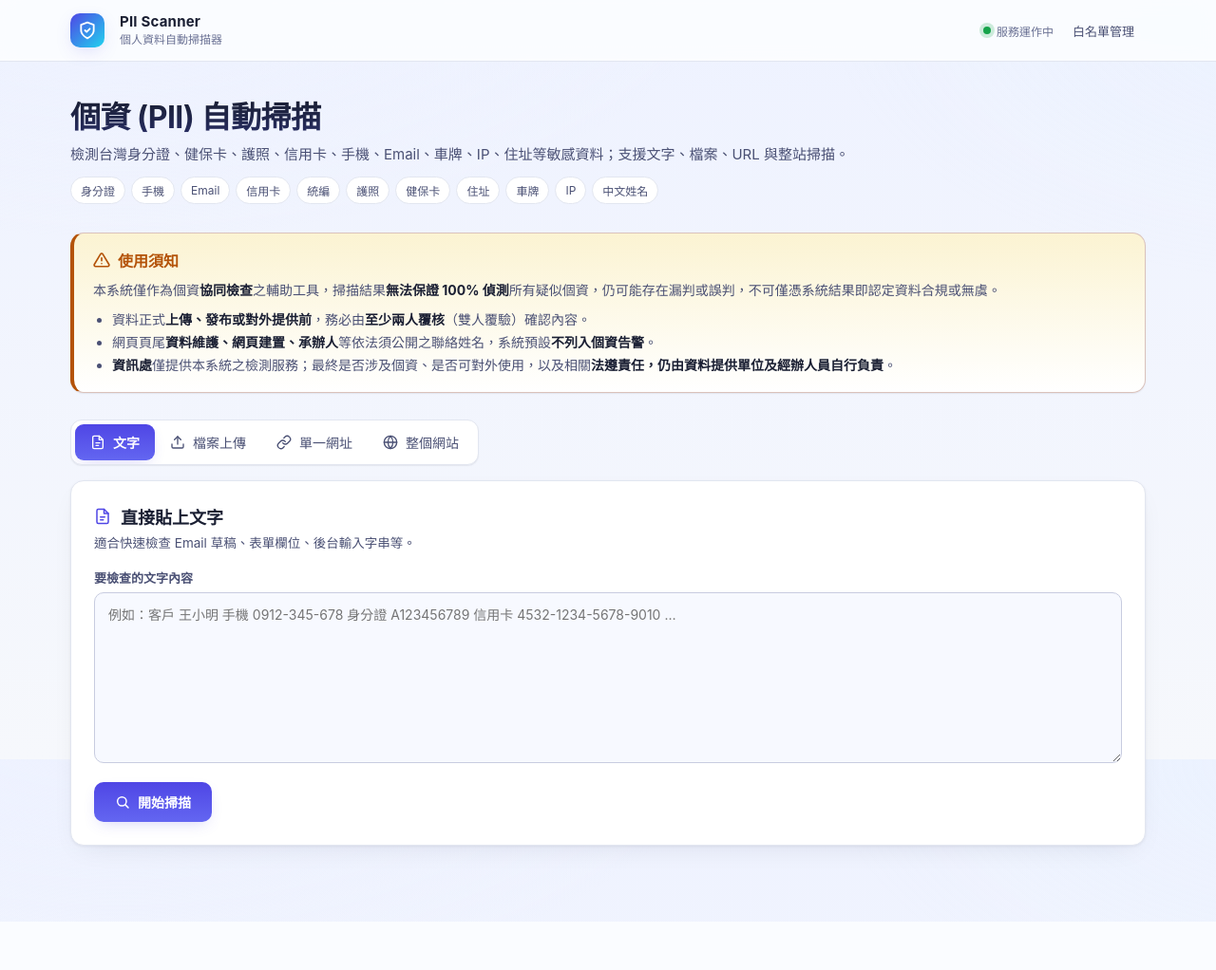
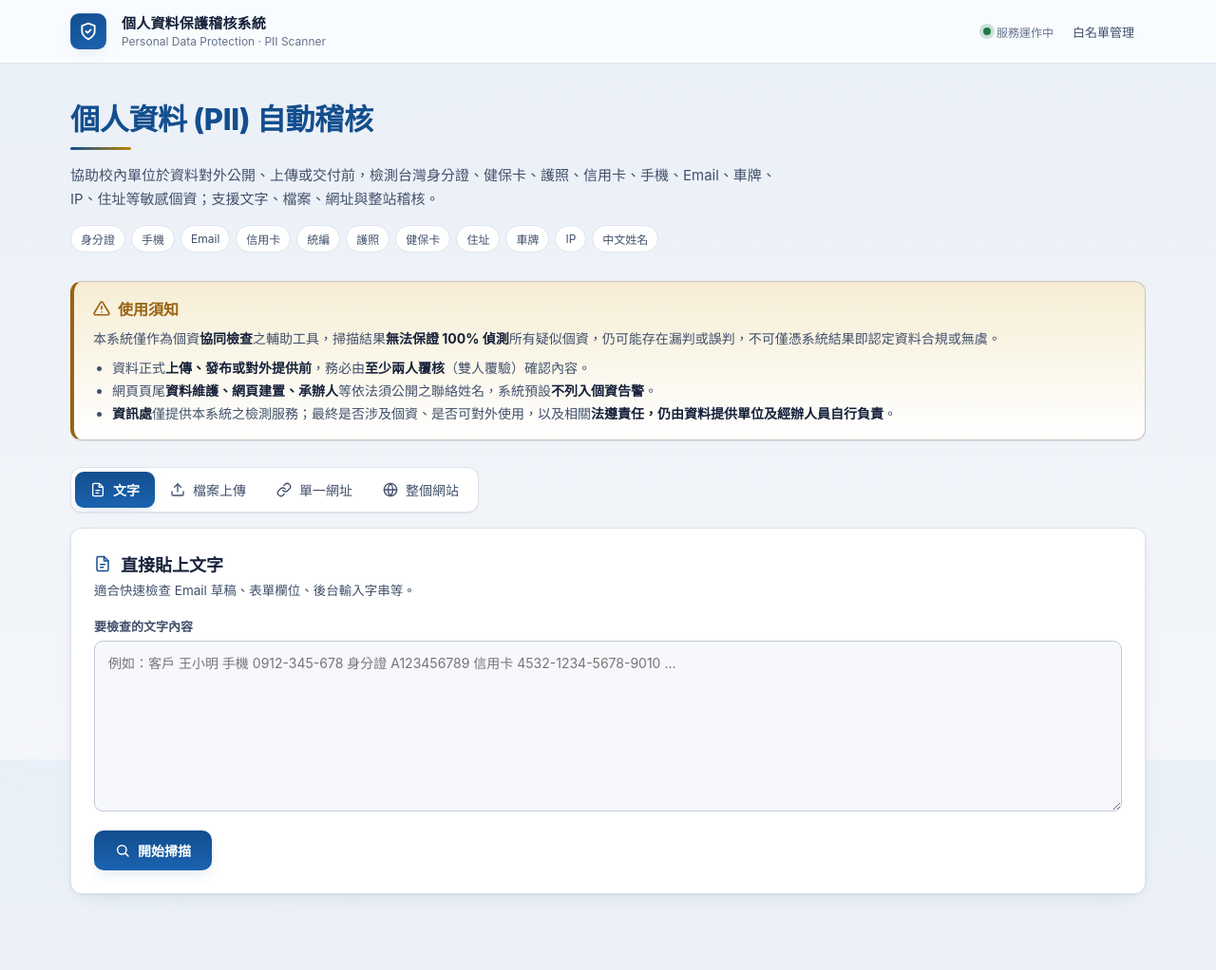
Before and after one commit to HansChung/pii-scanner, a FastAPI app: page / in a window 1280 px wide. Shown: the whole page at 95% size. Before the commit the page ends 971 px from the top, so only its background shows below. Run offline with FastAPI, Linux system fonts and the light colour scheme.

Commit message:
style: 配色改為大學端學術系統風格（學院深藍 + 學術金）
- 主色由靛紫 (indigo #4f46e5) 改為穩重的學院深藍 (#134e8e)
- 標題改純色深藍 + 藍金 accent 底線，去除花俏漸層
- 背景與卡片改中性冷灰白，降低 SaaS 商業感
- 品牌名稱改為「個人資料保護稽核系統」，hero 文案改學術語氣
- logo 漸層去除鮮 cyan，改藍色系；分頁標題更新
- index.html 與 admin.html 配色一致；深色模式同步調整
- 嚴重度色票（紅/橘/黃/藍）維持國際慣例不變

Co-authored-by: Hans Chung <sunboy1120@gmail.com>

```diff
--- a/pii_scanner/web/templates/index.html
+++ b/pii_scanner/web/templates/index.html
@@ -3,63 +3,66 @@
 <head>
 <meta charset="utf-8">
 <meta name="viewport" content="width=device-width,initial-scale=1">
-<title>個資掃描器 PII Scanner</title>
+<title>個人資料保護稽核系統 — PII Scanner</title>
 <style>
   :root {
     color-scheme: light dark;
-    --bg: #f4f6fb;
-    --bg-grad-1: #eef2ff;
-    --bg-grad-2: #f6f8fc;
+    /* 學術系統配色：以穩重的學院深藍 (academic navy) 為主色 */
+    --bg: #f3f5f9;
+    --bg-grad-1: #eaf0f7;
+    --bg-grad-2: #f4f6fa;
     --surface: #ffffff;
-    --surface-2: #f7f9ff;
-    --surface-inset: #f1f4fb;
-    --border: #e2e6f0;
-    --border-strong: #c8cce0;
-    --text: #1a1f33;
-    --text-soft: #4a5074;
-    --text-mute: #6a7194;
-    --brand: #4f46e5;
-    --brand-2: #6366f1;
-    --brand-soft: #eef2ff;
-    --brand-ring: rgba(79, 70, 229, .25);
-    --critical: #dc2626; --critical-bg: #fee2e2; --critical-soft: #fef2f2;
-    --high: #ea580c;    --high-bg: #ffedd5;    --high-soft: #fff7ed;
-    --medium: #ca8a04;  --medium-bg: #fef3c7;  --medium-soft: #fffbeb;
-    --low: #2563eb;     --low-bg: #dbeafe;     --low-soft: #eff6ff;
-    --ok: #16a34a; --ok-bg: #dcfce7;
-    --warn: #b45309; --warn-bg: #fef3c7;
-    --err: #b91c1c; --err-bg: #fee2e2;
-    --shadow-sm: 0 1px 2px rgba(15, 23, 42, .04), 0 1px 1px rgba(15, 23, 42, .03);
-    --shadow: 0 1px 3px rgba(15, 23, 42, .06), 0 10px 30px -12px rgba(15, 23, 42, .10);
-    --shadow-lg: 0 8px 24px -8px rgba(79, 70, 229, .18), 0 30px 60px -30px rgba(15, 23, 42, .25);
-    --radius: 14px;
-    --radius-sm: 10px;
+    --surface-2: #f6f8fc;
+    --surface-inset: #eef2f8;
+    --border: #dde3ee;
+    --border-strong: #c2cbdb;
+    --text: #16213a;
+    --text-soft: #41506b;
+    --text-mute: #66738e;
+    --brand: #134e8e;       /* 學院深藍 */
+    --brand-2: #1a63b0;     /* 輔助藍 */
+    --brand-soft: #e9f0f9;
+    --brand-ring: rgba(19, 78, 142, .22);
+    --accent: #b8860b;      /* 學術金（點綴用） */
+    --critical: #c0322b; --critical-bg: #fbe3e1; --critical-soft: #fdf2f1;
+    --high: #c2691c;    --high-bg: #fbe9d6;    --high-soft: #fdf6ee;
+    --medium: #a87a16;  --medium-bg: #f9eecb;  --medium-soft: #fdf8ea;
+    --low: #2f6fb0;     --low-bg: #dde9f6;     --low-soft: #eef4fb;
+    --ok: #1d7a47; --ok-bg: #dcf0e4;
+    --warn: #9a6213; --warn-bg: #f8eccb;
+    --err: #a82a23; --err-bg: #fbe3e1;
+    --shadow-sm: 0 1px 2px rgba(16, 33, 58, .05), 0 1px 1px rgba(16, 33, 58, .04);
+    --shadow: 0 1px 3px rgba(16, 33, 58, .07), 0 8px 24px -14px rgba(16, 33, 58, .18);
+    --shadow-lg: 0 6px 18px -10px rgba(19, 78, 142, .22), 0 24px 50px -28px rgba(16, 33, 58, .30);
+    --radius: 12px;
+    --radius-sm: 9px;
     --radius-pill: 999px;
   }
   @media (prefers-color-scheme: dark) {
     :root {
-      --bg: #0b1020;
-      --bg-grad-1: #11173a;
-      --bg-grad-2: #0b1020;
-      --surface: #151b34;
-      --surface-2: #1b223e;
-      --surface-inset: #11172e;
-      --border: #2b3357;
-      --border-strong: #3a4374;
-      --text: #e6e8f5;
-      --text-soft: #b0b6d4;
-      --text-mute: #8a90b3;
-      --brand: #818cf8;
-      --brand-2: #a5b4fc;
-      --brand-soft: #1f244a;
-      --brand-ring: rgba(129, 140, 248, .35);
-      --critical-bg: #3a1818; --critical-soft: #2a1212;
-      --high-bg: #3a2410; --high-soft: #281708;
-      --medium-bg: #36280f; --medium-soft: #2a1f0b;
-      --low-bg: #16224a; --low-soft: #0f1936;
-      --ok-bg: #0d2818; --warn-bg: #36280f; --err-bg: #3a1818;
-      --shadow: 0 1px 3px rgba(0,0,0,.4), 0 10px 30px -12px rgba(0,0,0,.55);
-      --shadow-lg: 0 8px 24px -8px rgba(129, 140, 248, .25), 0 30px 60px -30px rgba(0,0,0,.6);
+      --bg: #0a111e;
+      --bg-grad-1: #0e1c30;
+      --bg-grad-2: #0a111e;
+      --surface: #121d30;
+      --surface-2: #16243a;
+      --surface-inset: #0f1a2c;
+      --border: #243a55;
+      --border-strong: #335074;
+      --text: #e3e9f2;
+      --text-soft: #aab8cc;
+      --text-mute: #8593a8;
+      --brand: #5b9bd5;
+      --brand-2: #7fb3e0;
+      --brand-soft: #142840;
+      --brand-ring: rgba(91, 155, 213, .32);
+      --accent: #d4af5a;
+      --critical-bg: #381616; --critical-soft: #281010;
+      --high-bg: #38230f; --high-soft: #271607;
+      --medium-bg: #34270e; --medium-soft: #281e0a;
+      --low-bg: #142840; --low-soft: #0e1d31;
+      --ok-bg: #0c2719; --warn-bg: #34270e; --err-bg: #381616;
+      --shadow: 0 1px 3px rgba(0,0,0,.45), 0 10px 30px -14px rgba(0,0,0,.6);
+      --shadow-lg: 0 6px 18px -10px rgba(91, 155, 213, .25), 0 24px 50px -28px rgba(0,0,0,.65);
     }
   }
   * { box-sizing: border-box; }
@@ -70,8 +73,7 @@
     margin: 0;
     color: var(--text);
     background:
-      radial-gradient(1200px 600px at 10% -10%, var(--brand-soft) 0%, transparent 55%),
-      radial-gradient(900px 500px at 110% 0%, #e0f2fe33 0%, transparent 60%),
+      radial-gradient(1100px 520px at 12% -12%, var(--brand-soft) 0%, transparent 52%),
       linear-gradient(180deg, var(--bg-grad-1) 0%, var(--bg-grad-2) 100%);
     background-attachment: fixed;
     min-height: 100%;
@@ -97,12 +99,13 @@
     max-width: 1180px; margin: 0 auto;
   }
   .brand-mark {
-    width: 36px; height: 36px; border-radius: 10px;
-    background: linear-gradient(135deg, var(--brand) 0%, #22d3ee 100%);
+    width: 38px; height: 38px; border-radius: 9px;
+    background: linear-gradient(160deg, var(--brand) 0%, var(--brand-2) 100%);
     display: grid; place-items: center; color: white;
-    box-shadow: 0 6px 20px -6px var(--brand-ring);
+    box-shadow: 0 6px 18px -8px var(--brand-ring);
+    border: 1px solid color-mix(in oklab, var(--brand) 40%, white 10%);
   }
-  .brand-text { line-height: 1.1; }
+  .brand-text { line-height: 1.15; }
   .brand-text strong { font-size: 15px; font-weight: 700; letter-spacing: .2px; }
   .brand-text small { color: var(--text-mute); font-size: 12px; }
   .topbar nav { margin-left: auto; display: flex; gap: 8px; align-items: center; }
@@ -124,11 +127,15 @@
     padding: 40px 0 8px;
   }
   header.hero h1 {
-    margin: 0 0 8px; font-size: 32px; line-height: 1.2; letter-spacing: -.5px;
-    background: linear-gradient(180deg, var(--text) 0%, color-mix(in oklab, var(--text) 70%, var(--brand)) 100%);
-    -webkit-background-clip: text; background-clip: text; color: transparent;
+    margin: 0 0 10px; font-size: 31px; line-height: 1.22; letter-spacing: -.3px;
+    color: var(--brand);
+    font-weight: 800;
   }
-  header.hero p { margin: 0; color: var(--text-soft); font-size: 15px; }
+  .hero-rule {
+    width: 64px; height: 3px; border-radius: 3px; margin: 0 0 14px;
+    background: linear-gradient(90deg, var(--brand) 0%, var(--accent) 100%);
+  }
+  header.hero p { margin: 0; color: var(--text-soft); font-size: 15px; line-height: 1.7; max-width: 760px; }
   .chips { margin-top: 14px; display: flex; flex-wrap: wrap; gap: 6px; }
   .chip {
     display: inline-flex; align-items: center; gap: 6px;
@@ -552,8 +559,8 @@
       <svg width="20" height="20" viewBox="0 0 24 24" fill="none" stroke="currentColor" stroke-width="2.2" stroke-linecap="round" stroke-linejoin="round"><path d="M12 22s8-4 8-10V5l-8-3-8 3v7c0 6 8 10 8 10z"/><path d="m9 12 2 2 4-4"/></svg>
     </div>
     <div class="brand-text">
-      <strong>PII Scanner</strong><br>
-      <small>個人資料自動掃描器</small>
+      <strong>個人資料保護稽核系統</strong><br>
+      <small>Personal Data Protection · PII Scanner</small>
     </div>
     <nav>
       <span class="badge-dot">服務運作中</span>
@@ -564,8 +571,9 @@
 
 <div class="container">
   <header class="hero">
-    <h1>個資 (PII) 自動掃描</h1>
-    <p>檢測台灣身分證、健保卡、護照、信用卡、手機、Email、車牌、IP、住址等敏感資料；支援文字、檔案、URL 與整站掃描。</p>
+    <h1>個人資料 (PII) 自動稽核</h1>
+    <div class="hero-rule" aria-hidden="true"></div>
+    <p>協助校內單位於資料對外公開、上傳或交付前，檢測台灣身分證、健保卡、護照、信用卡、手機、Email、車牌、IP、住址等敏感個資；支援文字、檔案、網址與整站稽核。</p>
     <div class="chips" aria-label="支援偵測格式">
       <span class="chip">身分證</span>
       <span class="chip">手機</span>
```
Also changed, not shown: pii_scanner/web/templates/admin.html (+45 -42 lines).
